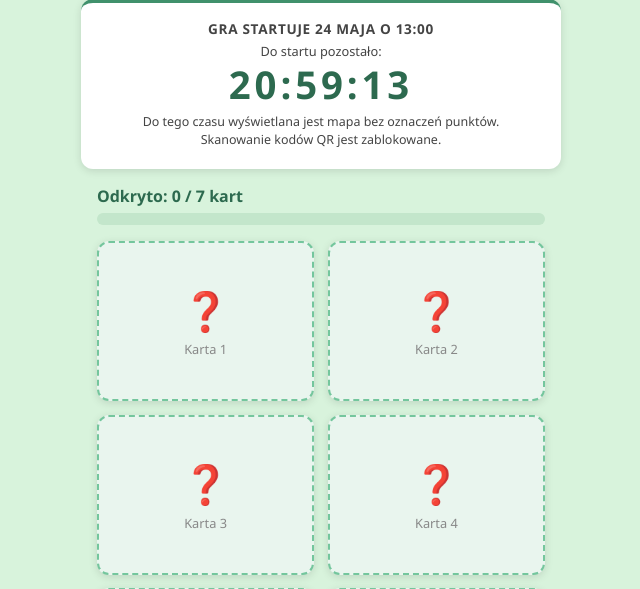
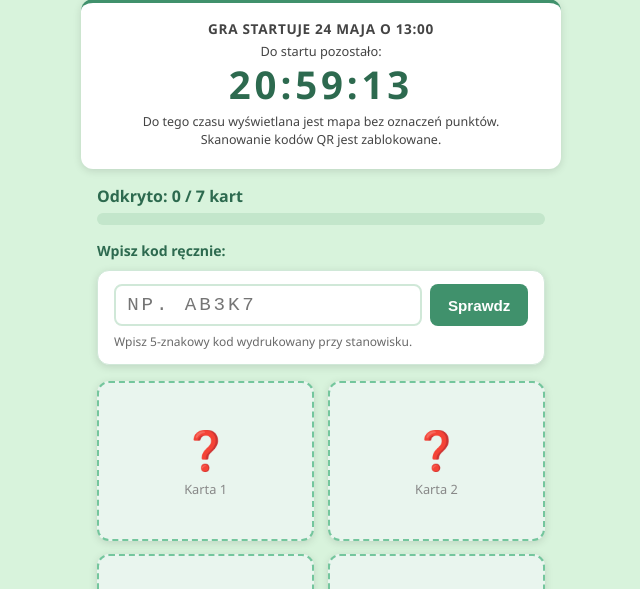
Before and after one commit to blmbyd/ro-gra, a PHP site: page / in a window 1280 px wide. Shown: the part 570-1159 px from the top of the page, without its empty margins (319-959 px from the left). Run offline with PHP 8.4, Linux system fonts and the light colour scheme.

Commit message:
Add manual code entry feature with input handling and styling

```diff
--- a/app.js
+++ b/app.js
@@ -434,6 +434,54 @@ function init() {
 }
 
 /* =============================================
+   RĘCZNE WPISYWANIE KODU
+   ============================================= */
+function handleManualToken(rawToken) {
+  const token = (rawToken || '').trim().toUpperCase();
+
+  if (!token) {
+    showToast('Wpisz kod ze stanowiska.', 'error', 3000);
+    return;
+  }
+
+  if (!isGameStarted()) {
+    showToast('Gra startuje 24 maja o 13:00. Wróc pozniej!', 'info', 5000);
+    return;
+  }
+
+  const card = CARDS.find(c => c.token === token);
+  if (!card) {
+    showToast('Nieznany kod. Sprawdz, czy wpisales go dokladnie.', 'error', 4000);
+    return;
+  }
+
+  const discovered = getDiscovered();
+  if (discovered.includes(card.id)) {
+    showToast(`Karta "${card.title}" byla juz odkryta.`, 'info', 3500);
+    openCardModal(card);
+    return;
+  }
+
+  discovered.push(card.id);
+  saveDiscovered(discovered);
+
+  renderCards(discovered, card.id);
+  updateProgress(discovered.length);
+  showToast(`Odkryto nowa karte: ${card.title}!`, 'success', 4000);
+  openCardModal(card);
+
+  if (discovered.length === TOTAL) {
+    let code = getFinalCode();
+    if (!code) {
+      code = generateFinalCode();
+      saveFinalCode(code);
+    }
+    showFinalBanner(code);
+    setTimeout(() => showFinalScreen(code), 1800);
+  }
+}
+
+/* =============================================
    OBSŁUGA ZDARZEŃ
    ============================================= */
 document.getElementById('modal-close').addEventListener('click', closeCardModal);
@@ -444,6 +492,20 @@ document.getElementById('card-modal').addEventListener('click', e => {
 
 document.getElementById('final-close').addEventListener('click', closeFinalScreen);
 
+document.getElementById('manual-code-submit').addEventListener('click', () => {
+  const input = document.getElementById('manual-code-input');
+  handleManualToken(input.value);
+  input.value = '';
+});
+
+document.getElementById('manual-code-input').addEventListener('keydown', e => {
+  if (e.key === 'Enter') {
+    const input = document.getElementById('manual-code-input');
+    handleManualToken(input.value);
+    input.value = '';
+  }
+});
+
 /* =============================================
    START
    ============================================= */
--- a/index.html
+++ b/index.html
@@ -4,7 +4,7 @@
   <meta charset="UTF-8" />
   <meta name="viewport" content="width=device-width, initial-scale=1.0" />
   <title>Co piszczy w trawie w naszym parku</title>
-  <link rel="stylesheet" href="style.css?v=202605231551" />
+  <link rel="stylesheet" href="style.css?v=202605231600" />
 </head>
 <body>
 
@@ -46,6 +46,27 @@
     <p id="progress-text">Odkryto: <span id="count">0</span> / 7 kart</p>
     <div id="progress-bar-wrap">
       <div id="progress-bar"></div>
+    </div>
+  </section>
+
+  <!-- Ręczne wpisywanie kodu -->
+  <section id="manual-code-section">
+    <p class="manual-label">Wpisz kod ręcznie:</p>
+    <div id="manual-code-form" class="manual-form">
+      <div class="manual-form-row">
+        <input
+          id="manual-code-input"
+          type="text"
+          maxlength="5"
+          placeholder="Np. AB3K7"
+          autocomplete="off"
+          autocorrect="off"
+          autocapitalize="characters"
+          spellcheck="false"
+        />
+        <button id="manual-code-submit">Sprawdz</button>
+      </div>
+      <p class="manual-hint">Wpisz 5-znakowy kod wydrukowany przy stanowisku.</p>
     </div>
   </section>
 
--- a/style.css
+++ b/style.css
@@ -186,6 +186,78 @@ header h1 {
   border-radius: 6px;
   padding: 0.45rem 0.7rem;
   line-height: 1.4;
+}
+
+/* =============================================
+   MANUAL CODE ENTRY
+   ============================================= */
+#manual-code-section {
+  max-width: 480px;
+  margin: 0 auto 1rem;
+  padding: 0 1rem;
+}
+
+.manual-label {
+  font-size: 0.88rem;
+  font-weight: 600;
+  color: var(--green-dark);
+  margin-bottom: 0.45rem;
+}
+
+.manual-form {
+  margin-top: 0.6rem;
+  background: #fff;
+  border: 1px solid var(--card-border);
+  border-radius: var(--radius);
+  padding: 0.85rem 1rem;
+  box-shadow: var(--shadow);
+}
+
+.manual-form-row {
+  display: flex;
+  gap: 0.5rem;
+}
+
+#manual-code-input {
+  flex: 1;
+  font-size: 1.2rem;
+  font-family: 'Courier New', monospace;
+  letter-spacing: 0.15em;
+  text-transform: uppercase;
+  border: 2px solid var(--card-border);
+  border-radius: 8px;
+  padding: 0.5rem 0.7rem;
+  outline: none;
+  transition: border-color 0.15s;
+  min-width: 0;
+}
+
+#manual-code-input:focus {
+  border-color: var(--green-mid);
+}
+
+#manual-code-submit {
+  background: var(--green-mid);
+  color: #fff;
+  border: none;
+  border-radius: 8px;
+  padding: 0.5rem 1.1rem;
+  font-size: 0.95rem;
+  font-weight: 700;
+  cursor: pointer;
+  white-space: nowrap;
+  transition: background 0.15s;
+}
+
+#manual-code-submit:hover {
+  background: var(--green-dark);
+}
+
+.manual-hint {
+  margin-top: 0.45rem;
+  font-size: 0.75rem;
+  color: var(--text-mid);
+  opacity: 0.8;
 }
 
 /* =============================================
```
